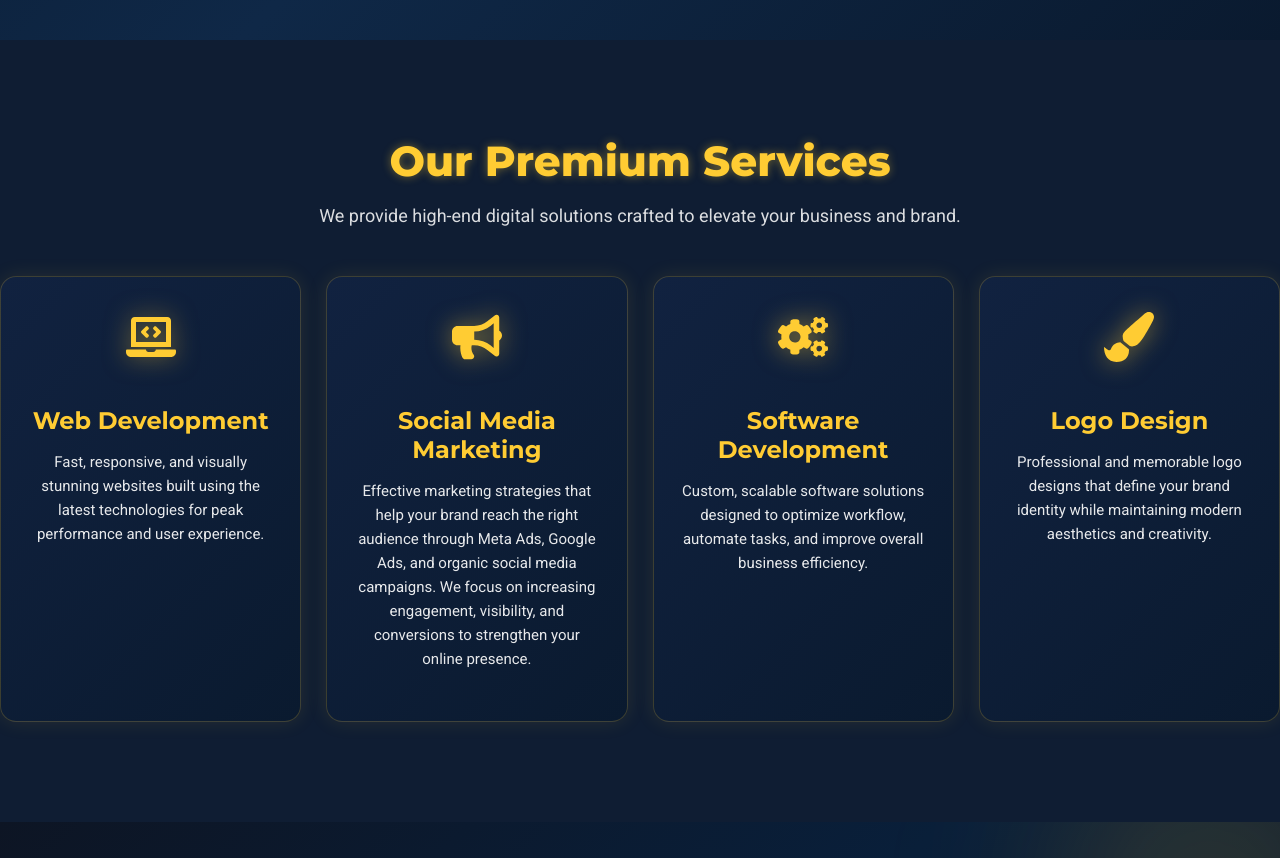
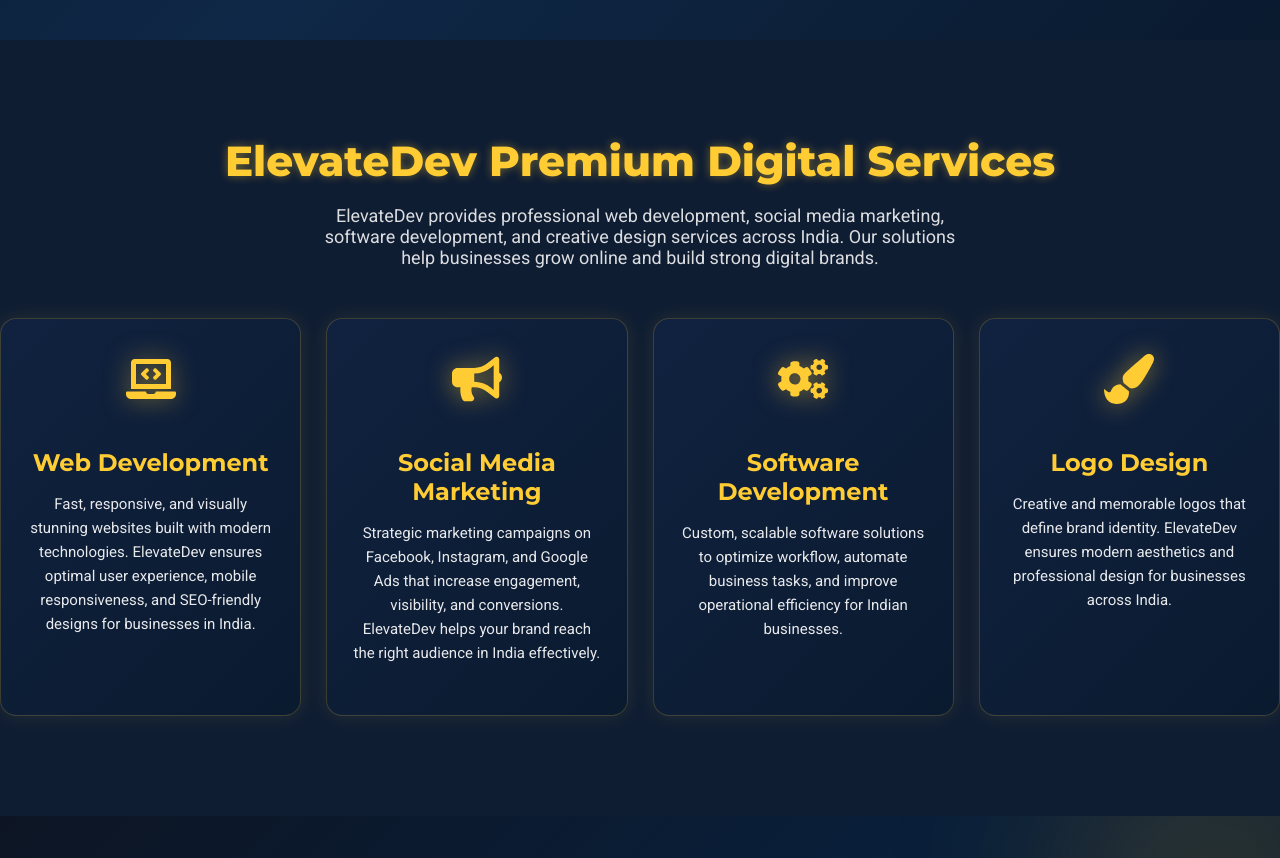
Before and after one commit to SiddhiGandhi20/ElevateDev_Website, a React (Create React App) app: page / in a window 1280 px wide. Shown: the part 760-1618 px from the top of the page. Built offline with nearby package versions, Linux system fonts and the light colour scheme.

Commit message:
Revise service titles and descriptions for ElevateDev
Updated service descriptions and titles to reflect ElevateDev branding and target audience in India.

```diff
--- a/src/components/Services.jsx
+++ b/src/components/Services.jsx
@@ -9,55 +9,59 @@ export default function Services() {
       className="services"
       aria-labelledby="services-title"
     >
+      {/* SEO-Optimized H2 */}
       <h2 id="services-title" className="services-title">
-        Our Premium Services
+        ElevateDev Premium Digital Services
       </h2>
 
+      {/* SEO-Rich Subtext */}
       <p className="services-subtext">
-        We provide high-end digital solutions crafted to elevate your business
-        and brand.
+        ElevateDev provides professional web development, social media marketing,
+        software development, and creative design services across India. Our solutions
+        help businesses grow online and build strong digital brands.
       </p>
 
       <div className="service-grid">
         {/* Web Development */}
-        <div className="service-card" aria-label="Web Development Service">
+        <div className="service-card" aria-label="Web Development Service in India">
           <FaLaptopCode className="service-icon" aria-hidden="true" />
           <h3>Web Development</h3>
           <p>
-            Fast, responsive, and visually stunning websites built using the
-            latest technologies for peak performance and user experience.
+            Fast, responsive, and visually stunning websites built with modern
+            technologies. ElevateDev ensures optimal user experience, mobile
+            responsiveness, and SEO-friendly designs for businesses in India.
           </p>
         </div>
 
         {/* Social Media Marketing */}
-        <div className="service-card">
-          <FaBullhorn className="service-icon" />
+        <div className="service-card" aria-label="Social Media Marketing Service in India">
+          <FaBullhorn className="service-icon" aria-hidden="true" />
           <h3>Social Media Marketing</h3>
           <p>
-            Effective marketing strategies that help your brand reach the right
-            audience through Meta Ads, Google Ads, and organic social media
-            campaigns. We focus on increasing engagement, visibility, and
-            conversions to strengthen your online presence.
+            Strategic marketing campaigns on Facebook, Instagram, and Google Ads
+            that increase engagement, visibility, and conversions. ElevateDev
+            helps your brand reach the right audience in India effectively.
           </p>
         </div>
 
         {/* Software Development */}
-        <div className="service-card" aria-label="Software Development Service">
+        <div className="service-card" aria-label="Custom Software Development Service in India">
           <FaCogs className="service-icon" aria-hidden="true" />
           <h3>Software Development</h3>
           <p>
-            Custom, scalable software solutions designed to optimize workflow,
-            automate tasks, and improve overall business efficiency.
+            Custom, scalable software solutions to optimize workflow, automate
+            business tasks, and improve operational efficiency for Indian
+            businesses.
           </p>
         </div>
 
         {/* Logo Design */}
-        <div className="service-card" aria-label="Logo Design Service">
+        <div className="service-card" aria-label="Logo Design Service in India">
           <FaPaintBrush className="service-icon" aria-hidden="true" />
           <h3>Logo Design</h3>
           <p>
-            Professional and memorable logo designs that define your brand
-            identity while maintaining modern aesthetics and creativity.
+            Creative and memorable logos that define brand identity. ElevateDev
+            ensures modern aesthetics and professional design for businesses across India.
           </p>
         </div>
       </div>
```
